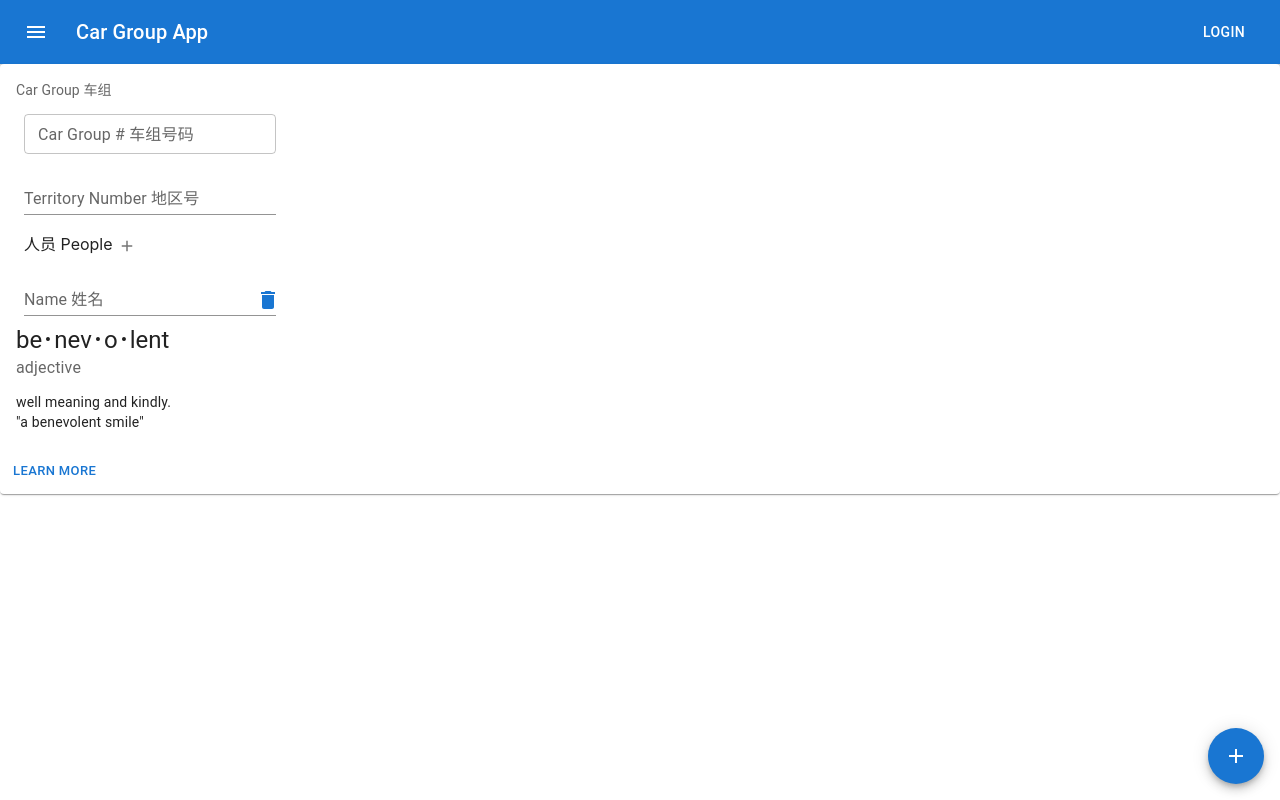
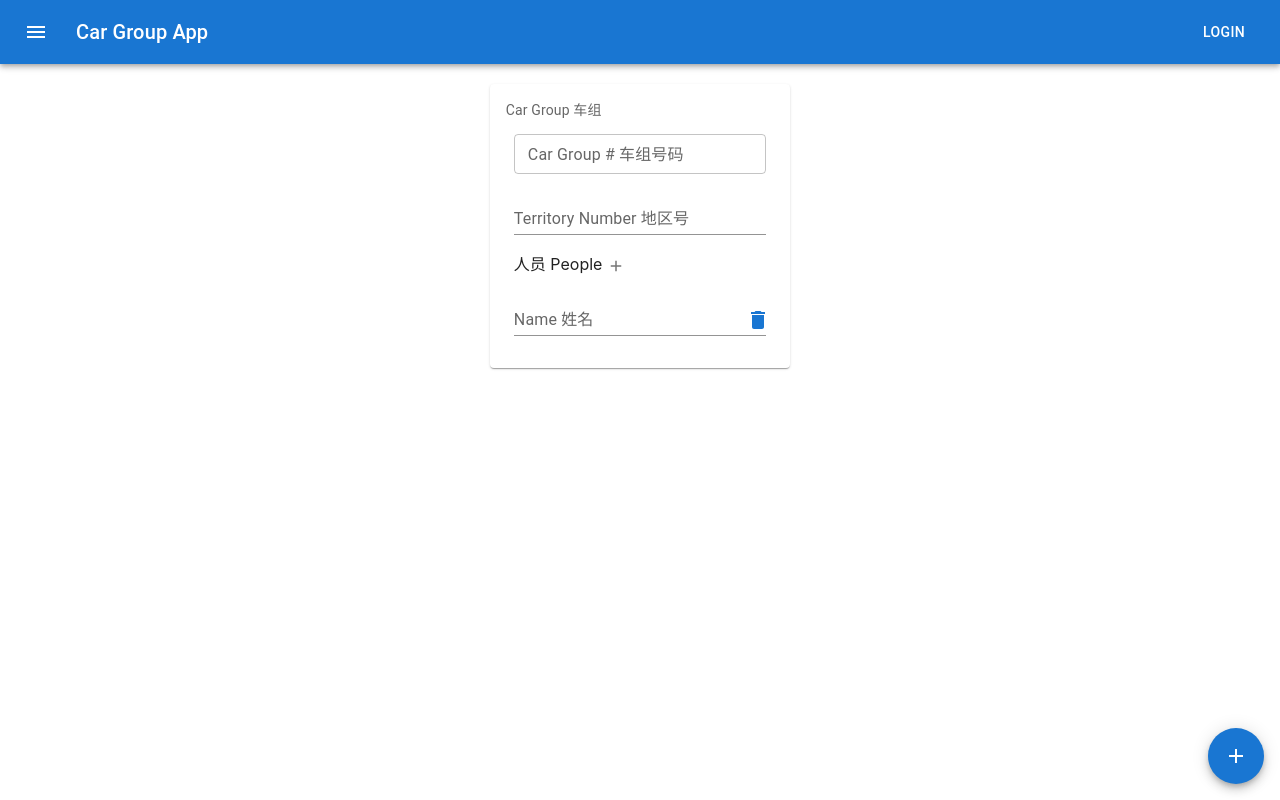
Before and after one commit to twbluenaxela/CarGroupMaker, a React (Create React App) app in the folder cargroupapp/: page / in a window 1280 px wide. Built offline with nearby package versions, Linux system fonts and the light colour scheme.

Commit message:
Change UI of card

```diff
--- a/cargroupapp/src/Views/carGroupCard.js
+++ b/cargroupapp/src/Views/carGroupCard.js
@@ -45,6 +45,13 @@ export default function CarGroupCard() {
   };
 
   return (
+    <Grid container
+    spacing={0}
+    xs={12}
+    direction="column"
+    alignItems="center"
+    justify="center"
+    style={{ minHeight: '90vh', paddingTop: "20px" }}>
       <Card sx={{ minWidth: 275 }}>
         <CardContent>
           <Typography sx={{ fontSize: 14 }} color="text.secondary" gutterBottom>
@@ -91,7 +98,11 @@ export default function CarGroupCard() {
                     InputProps={{
                       endAdornment: (
                         <InputAdornment position="end">
-                        <IconButton edge="end" color="primary" onClick={() => handleRemovePeopleInputField(index)}>
+                          <IconButton
+                            edge="end"
+                            color="primary"
+                            onClick={() => handleRemovePeopleInputField(index)}
+                          >
                             <DeleteIcon />
                           </IconButton>
                         </InputAdornment>
@@ -104,22 +115,8 @@ export default function CarGroupCard() {
               );
             })}
           </Box>
-
-        <Typography variant="h5" component="div">
-          be{bull}nev{bull}o{bull}lent
-        </Typography>
-        <Typography sx={{ mb: 1.5 }} color="text.secondary">
-          adjective
-        </Typography>
-        <Typography variant="body2">
-          well meaning and kindly.
-          <br />
-          {'"a benevolent smile"'}
-        </Typography>
         </CardContent>
-      <CardActions>
-        <Button size="small">Learn More</Button>
-      </CardActions>
       </Card>
+    </Grid>
   );
 }
```
Lines whose indentation alone changed are shown as unchanged.
